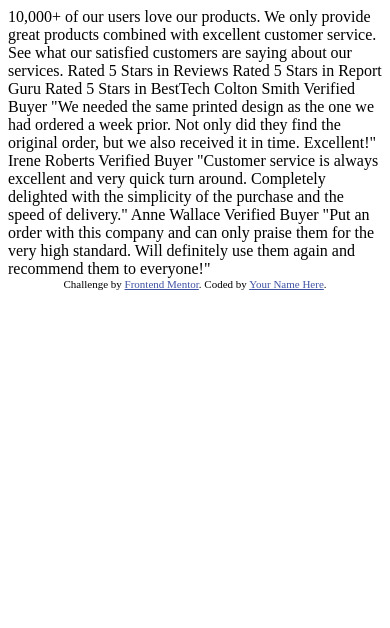
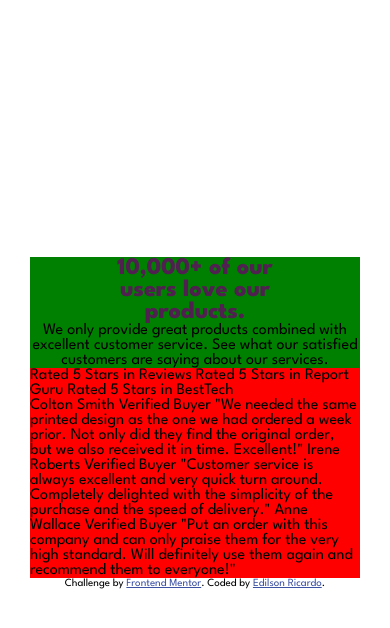
Before and after one commit to EdilsonRicardo/Front-End-Challenge---Social-Proof, a plain HTML site: page index.html in a window 390 px wide. Drawn offline with Linux system fonts and the light colour scheme.

Commit message:
Estrutura responsiva

```diff
--- a/index.html
+++ b/index.html
@@ -14,27 +14,31 @@
 
     <title>Frontend Mentor | Social proof section</title>
 
-    <!-- Feel free to remove these styles or customise in your own stylesheet 👍 -->
-    <style>
-      .attribution {
-        font-size: 11px;
-        text-align: center;
-      }
-      .attribution a {
-        color: hsl(228, 45%, 44%);
-      }
-    </style>
+   <link rel="stylesheet" href="style.css">
+
   </head>
   <body>
-    10,000+ of our users love our products.
+    <main class="Container">
 
+        <div class="Flex2">
+          <div class="Flex">
+            <h2>10,000+ of our users love our products.</h2>
+           <p id="paragrafo1">
              We only provide great products combined with excellent customer service.
              See what our satisfied customers are saying about our services.
+           </p>
+          </div>
 
+          <div>
             Rated 5 Stars in Reviews
             Rated 5 Stars in Report Guru
             Rated 5 Stars in BestTech
+          </div>
+        </div>
 
+
+
+         <div >
            Colton Smith
                  Verified Buyer
                  "We needed the same printed design as the one we had ordered a week prior.
@@ -50,12 +54,19 @@
                  Verified Buyer
                  "Put an order with this company and can only praise them for the very high
                  standard. Will definitely use them again and recommend them to everyone!"
+         </div>
+
+    </main>
+
+
+
+
 
     <div class="attribution">
       Challenge by
       <a href="https://www.frontendmentor.io?ref=challenge" target="_blank"
         >Frontend Mentor</a
-      >. Coded by <a href="#">Your Name Here</a>.
+      >. Coded by <a href="#">Edilson Ricardo</a>.
     </div>
   </body>
 </html>
--- /dev/null
+++ b/style.css
@@ -0,0 +1,89 @@
+
+  @import url('https://fonts.googleapis.com/css2?family=League+Spartan:wght@400;500;800&display=swap');
+
+
+
+*{
+    margin: 0;
+    padding: 0;
+    border: 0;
+}
+
+body{
+    font-family: 'League Spartan', sans-serif;
+    font-size: 1em;
+    display: flex;
+    flex-direction: column;
+    align-items: center;
+    justify-content: center;
+    min-height: 100vh;
+    width: 100vw;
+}
+
+.Container{
+    display: flex;
+    flex-direction: column;
+    background-color: red;
+}
+
+.Flex{
+    display: flex;
+    background-color: green;
+}
+
+.attribution {
+    font-size: 11px;
+    text-align: center;
+}
+
+h2{
+    color: hsl(300, 43%, 22%);
+    max-width: 200px;
+}
+
+.attribution a {
+    color: hsl(228, 45%, 44%);
+}
+
+
+
+/* SMARTHONE ----------->>>>>>>>>>>>>>>>>>>>>>>>>>>>>>>>>>>>>>> */
+@media(min-width: 375px){
+    .Container{
+        max-width: 330px;
+    }
+
+    .Flex{
+        flex-direction: column;
+        justify-content: space-evenly;
+        align-items: center;
+        text-align: center;
+    }
+
+
+}
+
+
+/* PC ----------->>>>>>>>>>>>>>>>>>>>>>>>>>>>>>>>>>>>>>>>>>>>>> */
+@media(min-width: 1200px){
+    .Container{
+        max-width: 1140px;
+    }
+
+    .Flex{
+        flex-direction: column;
+        justify-content: space-evenly;
+        align-items: unset;
+        text-align: unset;
+    }
+
+    .Flex2{
+        display: flex;
+        flex-direction: row;
+        align-items: center;
+    }
+
+    #paragrafo1{
+        max-width: 400px;
+    }
+}
```
Lines whose indentation alone changed are shown as unchanged.
